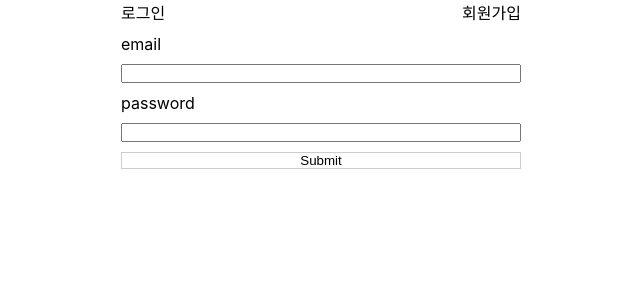
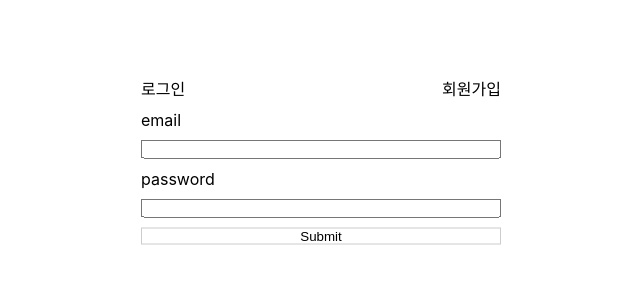
Before and after one commit to hey-ri/todo-list, a React app: page / in a window 1280 px wide. Shown: the top 300 px of the page, without its empty margins (319-959 px from the left). Built offline with nearby package versions, Linux system fonts and the light colour scheme; the HTML template or start-up script is replaced by a standard one.

Commit message:
delete argument user

```diff
--- a/src/App.jsx
+++ b/src/App.jsx
@@ -66,13 +66,16 @@ function App() {
     localStorage.setItem('user', JSON.stringify(user));
   };
 
-  const onLogout = (user) => {
+  const onLogout = () => {
     localStorage.removeItem('user', JSON.stringify(''));
-    setUser(user);
+    setUser(null);
   };
 
   return (
-    <div className="App">
+    <div
+      className="App"
+      style={{ padding: '20px', position: 'absolute', top: '20%', left: '50%', transform: 'translate(-50%,-50%)' }}
+    >
       {user ? (
         <>
           <NavBar user={user} onLogout={onLogout} />
--- a/src/NavBar.jsx
+++ b/src/NavBar.jsx
@@ -3,8 +3,8 @@ import { logout } from './services/api-server';
 
 function NavBar({ user, onLogout }) {
   const logoutHandler = async () => {
-    const user = await logout();
-    onLogout(user);
+    await logout();
+    onLogout();
   };
   return (
     <div>
```
